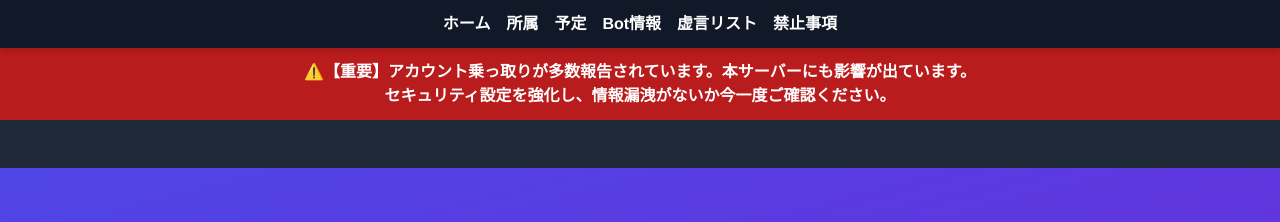
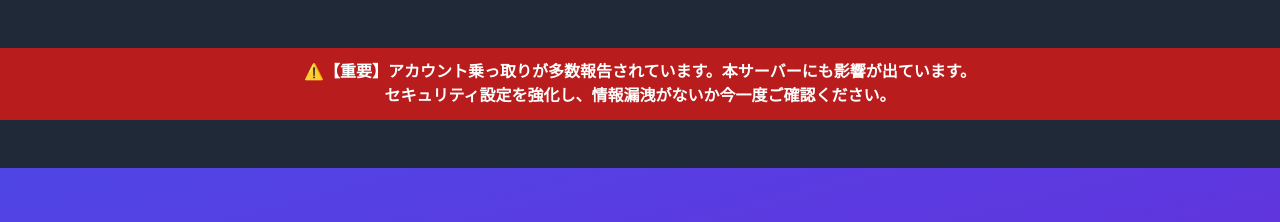
Before and after one commit to gafu67/gafu67.github.io, a plain HTML site: page index.html in a window 1280 px wide. Shown: the top 222 px of the page. Drawn offline with nearby package versions, Linux system fonts and the light colour scheme.

Commit message:
Update index.html

```diff
--- a/index.html
+++ b/index.html
@@ -59,17 +59,7 @@
 </head>
 <body>
 
-<!-- ナビゲーションバー -->
-<nav class="bg-gray-900 text-white fixed top-0 left-0 w-full z-50 shadow-md">
-  <div class="max-w-7xl mx-auto px-4 py-3 flex flex-wrap justify-center space-x-4">
-    <a href="#hero" class="hover:text-yellow-400 font-semibold">ホーム</a>
-    <a href="#soshoku" class="hover:text-yellow-400 font-semibold">所属</a>
-    <a href="#schedule" class="hover:text-yellow-400 font-semibold">予定</a>
-    <a href="#bot" class="hover:text-yellow-400 font-semibold">Bot情報</a>
-    <a href="#kyogen" class="hover:text-yellow-400 font-semibold">虚言リスト</a>
-    <a href="#rules" class="hover:text-yellow-400 font-semibold">禁止事項</a>
-  </div>
-</nav>
+
 
 <!-- セキュリティ警告バナー -->
 <div class="bg-red-700 text-white text-center py-3 font-bold mt-12">
```
